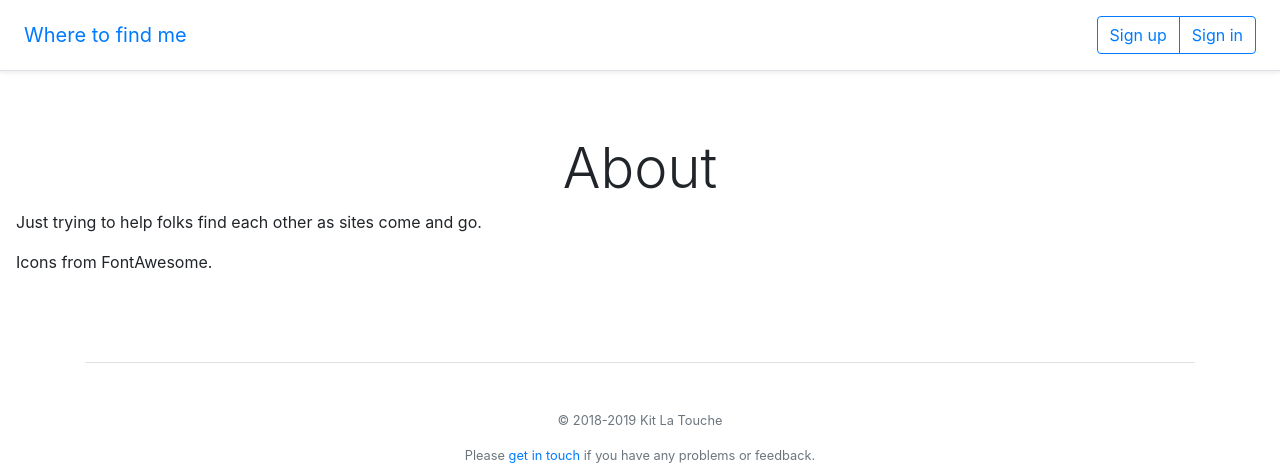
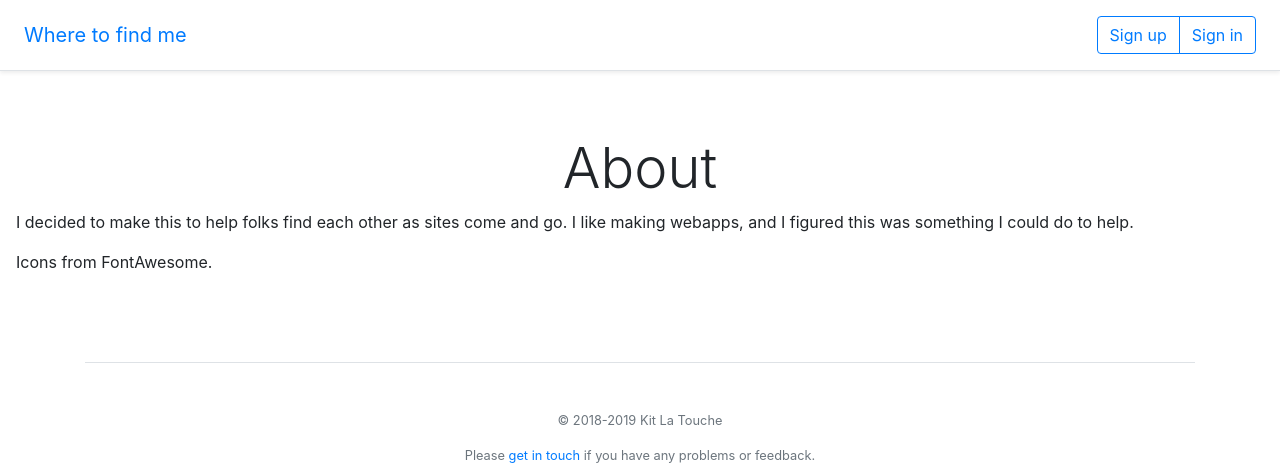
Before and after one commit to wlonk/wheretofind.me, a Django app: page /about/ in a window 1280 px wide. Shown: the top 474 px of the page. Run offline with Django 3.2, Linux system fonts and the light colour scheme; some libraries are stand-ins or nearby versions.

Commit message:
Tweak about

```diff
--- a/templates/about.html
+++ b/templates/about.html
@@ -3,7 +3,8 @@
 {% block "main" %}
 <h1 class="display-4 text-center">About</h1>
 <p>
-  Just trying to help folks find each other as sites come and go.
+  I decided to make this to help folks find each other as sites come and go. I
+  like making webapps, and I figured this was something I could do to help.
 </p>
 <p>
   Icons from FontAwesome.
```
